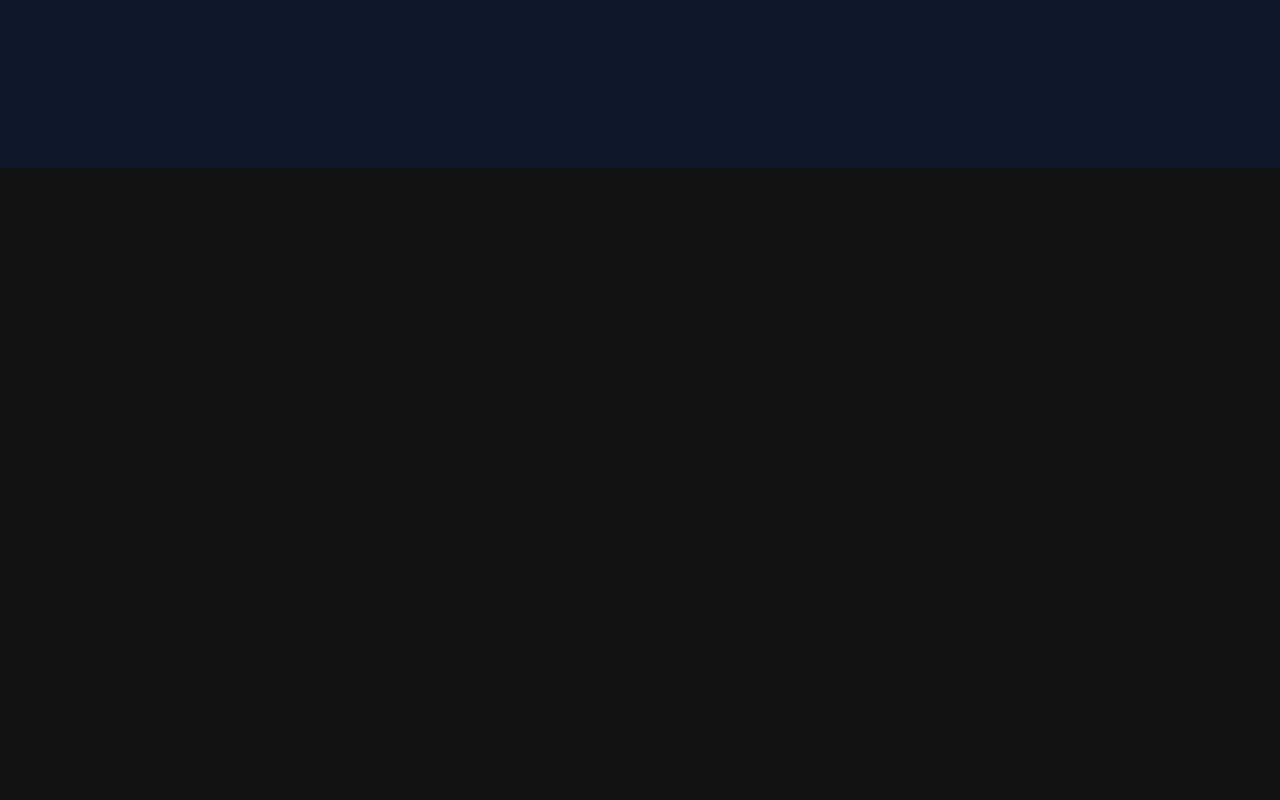
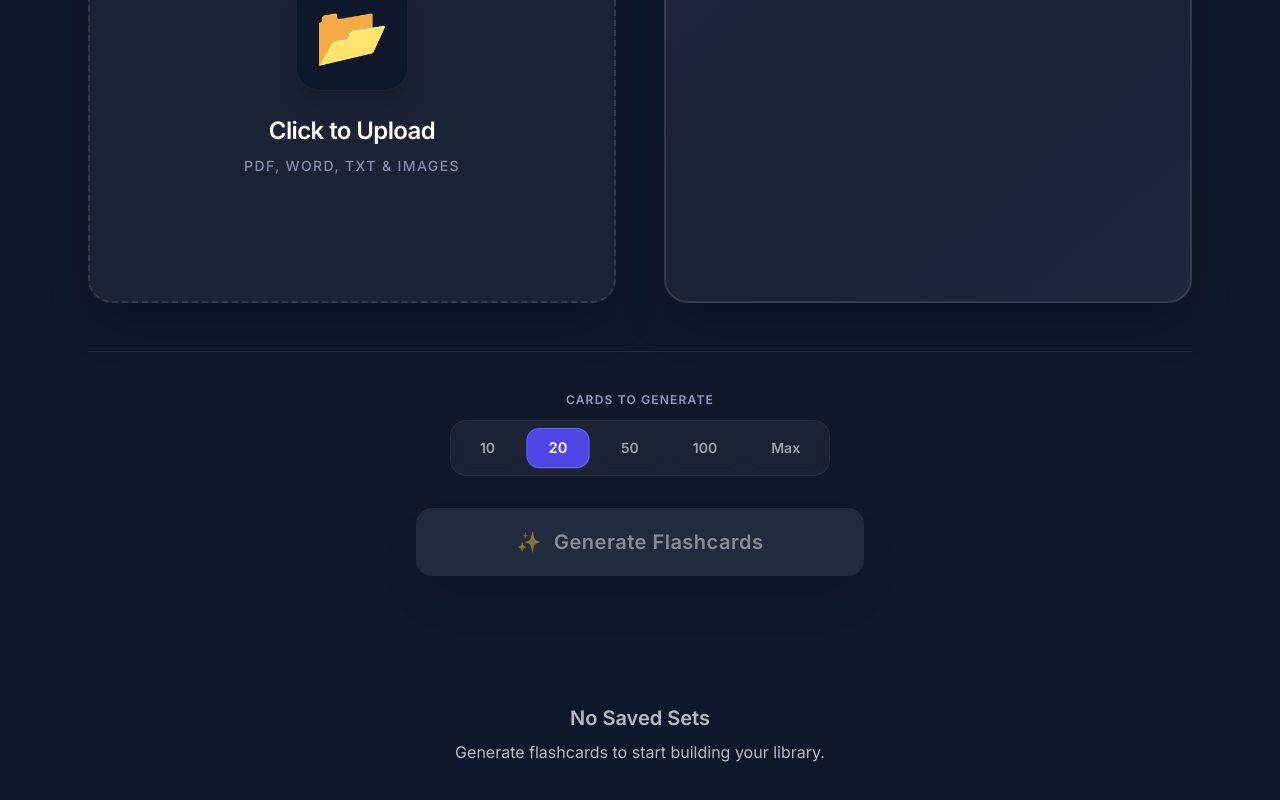
Before and after one commit to Rain-sudo17/FlashTUP, a React (Vite) app: page / in a window 1280 px wide. Shown: the part 728-1528 px from the top of the page. Before the commit the page ends 896 px from the top, so only its background shows below. Built offline with nearby package versions, Linux system fonts and the light colour scheme.

Commit message:
Finalized Home Page UI, further folder structure consolidations

```diff
--- a/src/App.jsx
+++ b/src/App.jsx
@@ -2,11 +2,11 @@ import React, { useState, lazy, Suspense } from 'react';
 import { FlashcardProvider } from './context/FlashcardContext';
 import { ToastProvider } from './context/ToastContext';
 import ErrorBoundary from './components/ErrorBoundary';
-import SiteHeader from './components/SiteHeader';
-import LoadingSpinner from './components/LoadingSpinner';
+import SiteHeader from './components/homepage/SiteHeader';
+import LoadingSpinner from './components/homepage/LoadingSpinner';
 
 // Lazy load heavy components
-const UploadSection = lazy(() => import('./components/UploadSection'));
+const UploadSection = lazy(() => import('./components/homepage/UploadSection'));
 const StudySection = lazy(() => import('./components/StudySection'));
 const StatsModal = lazy(() => import('./components/StatsModal'));
 
--- a/src/components/CardLimitSelector.jsx
+++ /dev/null
@@ -1,30 +0,0 @@
-import React from 'react'
-
-function CardLimitSelector({ onLimitChange, currentLimit }) {
-  const limits = [
-    { value: 10, label: '10' },
-    { value: 20, label: '20' },
-    { value: 50, label: '50' },
-    { value: 100, label: '100' },
-    { value: -1, label: 'Max' }
-  ]
-
-  return (
-    <div className="flex flex-col gap-2">
-      <label className="text-sm text-gray-400 font-medium">Cards to generate:</label>
-      <div className="flex gap-2 flex-wrap">
-        {limits.map((limit) => (
-          <button
-            key={limit.value}
-            className={`limit-btn ${currentLimit === limit.value ? 'active' : ''}`}
-            onClick={() => onLimitChange(limit.value)}
-          >
-            {limit.label}
-          </button>
-        ))}
-      </div>
-    </div>
-  )
-}
-
-export default CardLimitSelector
--- /dev/null
+++ b/src/components/homepage/CardLimitSelector.jsx
@@ -0,0 +1,44 @@
+import React from 'react'
+
+function CardLimitSelector({ onLimitChange, currentLimit }) {
+  const limits = [
+    { value: 10, label: '10' },
+    { value: 20, label: '20' },
+    { value: 50, label: '50' },
+    { value: 100, label: '100' },
+    { value: -1, label: 'Max' }
+  ]
+
+  return (
+    <div className="flex flex-col items-center gap-3">
+      <label className="text-xs font-bold text-indigo-200 uppercase tracking-widest opacity-70">
+        Cards to generate
+      </label>
+
+      <div className="flex gap-3 flex-wrap justify-center bg-white/5 p-2 rounded-2xl border border-white/5 backdrop-blur-sm">
+        {limits.map((limit) => {
+          const isActive = currentLimit === limit.value;
+
+          return (
+            <button
+              key={limit.value}
+              onClick={() => onLimitChange(limit.value)}
+              className={`
+                relative px-5 py-2 rounded-xl font-bold text-sm transition-all duration-300
+                border shadow-sm cursor-pointer
+                ${isActive
+                  ? 'bg-indigo-600 border-indigo-500 text-white shadow-indigo-500/40 scale-105'
+                  : 'bg-transparent border-transparent text-gray-400 hover:bg-white/10 hover:text-white'
+                }
+              `}
+            >
+              {limit.label}
+            </button>
+          )
+        })}
+      </div>
+    </div>
+  )
+}
+
+export default CardLimitSelector
--- a/src/components/SavedSets.jsx
+++ b/src/components/homepage/SavedSets.jsx
@@ -1,6 +1,6 @@
 import React from 'react';
-import { useFlashcards } from '../context/FlashcardContext';
-import AppTools from "../AppTools/Utils";
+import { useFlashcards } from '../../context/FlashcardContext';
+import AppTools from "../../AppTools/Utils";
 
 
 function SavedSets() {
--- a/src/components/homepage/UploadSection.jsx
+++ b/src/components/homepage/UploadSection.jsx
@@ -1,9 +1,9 @@
 import React, { useState } from 'react'
 import { useFlashcards } from '../../context/FlashcardContext'
 import FileUploader from './FileUploader'
-import SavedSets from '../SavedSets'
-import LoadingSpinner from '../LoadingSpinner'
-import CardLimitSelector from '../CardLimitSelector'
+import SavedSets from './SavedSets'
+import LoadingSpinner from './LoadingSpinner'
+import CardLimitSelector from './CardLimitSelector'
 
 function UploadSection() {
   const { generateFlashcards, isStudyMode, isLoading } = useFlashcards()
@@ -19,7 +19,6 @@ function UploadSection() {
   if (isStudyMode) return null
 
   return (
-    // Added pt-36 to push content way down below the fixed header
     <div className="w-full max-w-7xl mx-auto px-6 pt-36 pb-20">
 
       {/* Hero Section */}
@@ -49,7 +48,7 @@ function UploadSection() {
             </div>
           </div>
 
-          {/* Right: Paste Text - NOW STYLED WITH DEPTH */}
+          {/* Right: Paste Text */}
           <div className="flex flex-col h-full">
              <div className="flex items-center justify-between mb-6">
                 <div className="flex items-center gap-4">
@@ -61,7 +60,6 @@ function UploadSection() {
                 </span>
              </div>
 
-             {/* UPDATED TEXTAREA */}
              <div className="relative h-[450px] group">
                 <div className="absolute inset-0 bg-gradient-to-br from-purple-500/5 via-transparent to-indigo-500/5 rounded-3xl pointer-events-none"></div>
 
@@ -84,7 +82,7 @@ function UploadSection() {
           </div>
         </div>
 
-        {/* Footer Actions - CENTERED GENERATE BUTTON */}
+        {/* Footer Actions */}
         <div className="border-t border-white/10 pt-10 flex flex-col items-center gap-8">
 
             {/* Limit Selector */}
@@ -101,11 +99,20 @@ function UploadSection() {
                   <LoadingSpinner message="AI is generating your deck..." size="lg" />
                 ) : (
                   <button
-                    className="btn-primary-glow w-full text-xl py-5 rounded-2xl shadow-xl shadow-indigo-500/20 hover:shadow-indigo-500/40 transform hover:-translate-y-1 transition-all duration-300 font-bold tracking-wide"
+                    className={`
+                        w-full py-5 rounded-2xl text-xl font-bold tracking-wide text-white shadow-2xl
+                        transition-all duration-300 transform
+                        flex items-center justify-center gap-3
+                        ${textInput.length < 50
+                            ? 'bg-gray-700 opacity-50 cursor-not-allowed'
+                            : 'bg-gradient-to-r from-indigo-600 to-violet-600 hover:from-indigo-500 hover:to-violet-500 hover:scale-105 hover:shadow-indigo-500/50 cursor-pointer'
+                        }
+                    `}
                     onClick={handleGenerate}
                     disabled={textInput.length < 50}
                   >
-                    ✨ Generate Flashcards
+                    <span>✨</span>
+                    <span>Generate Flashcards</span>
                   </button>
                 )}
             </div>
```
Also changed, not shown: src/components/homepage/LoadingSpinner.jsx (renamed from src/components/LoadingSpinner.jsx).
